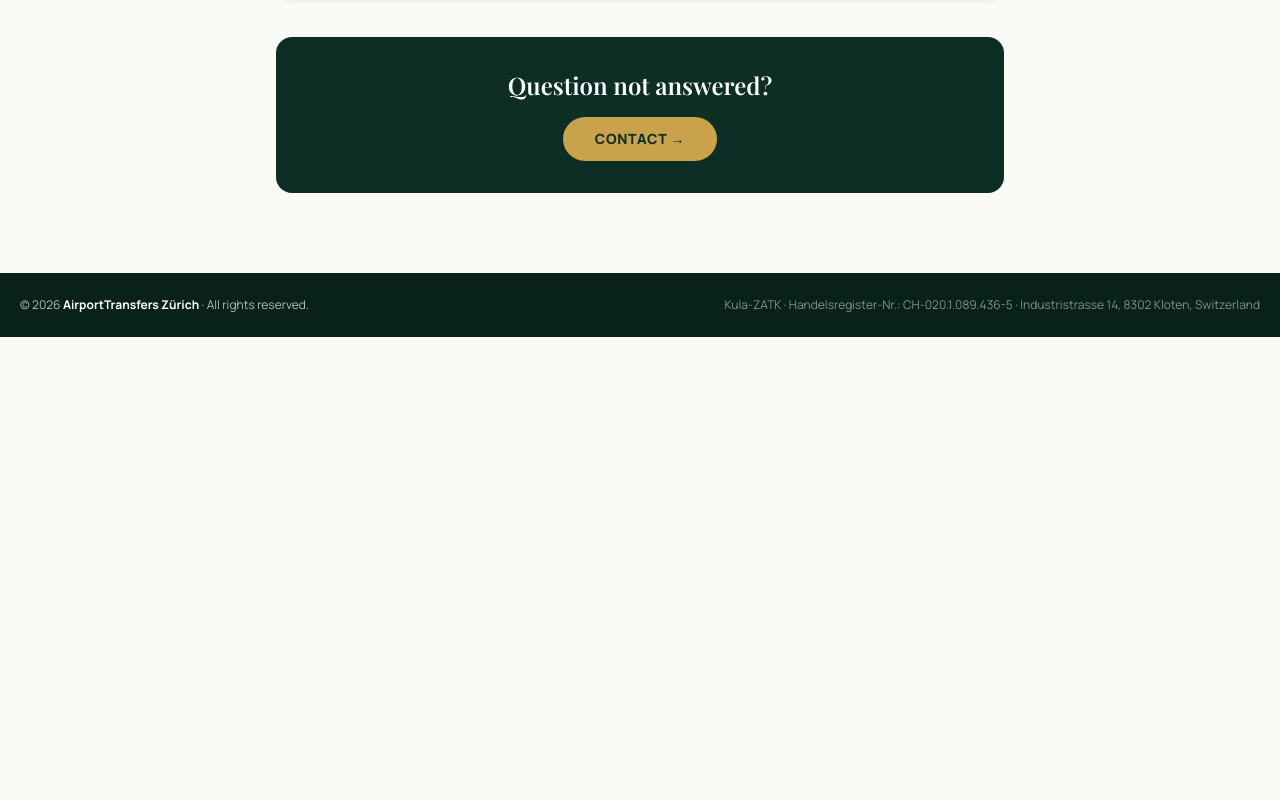
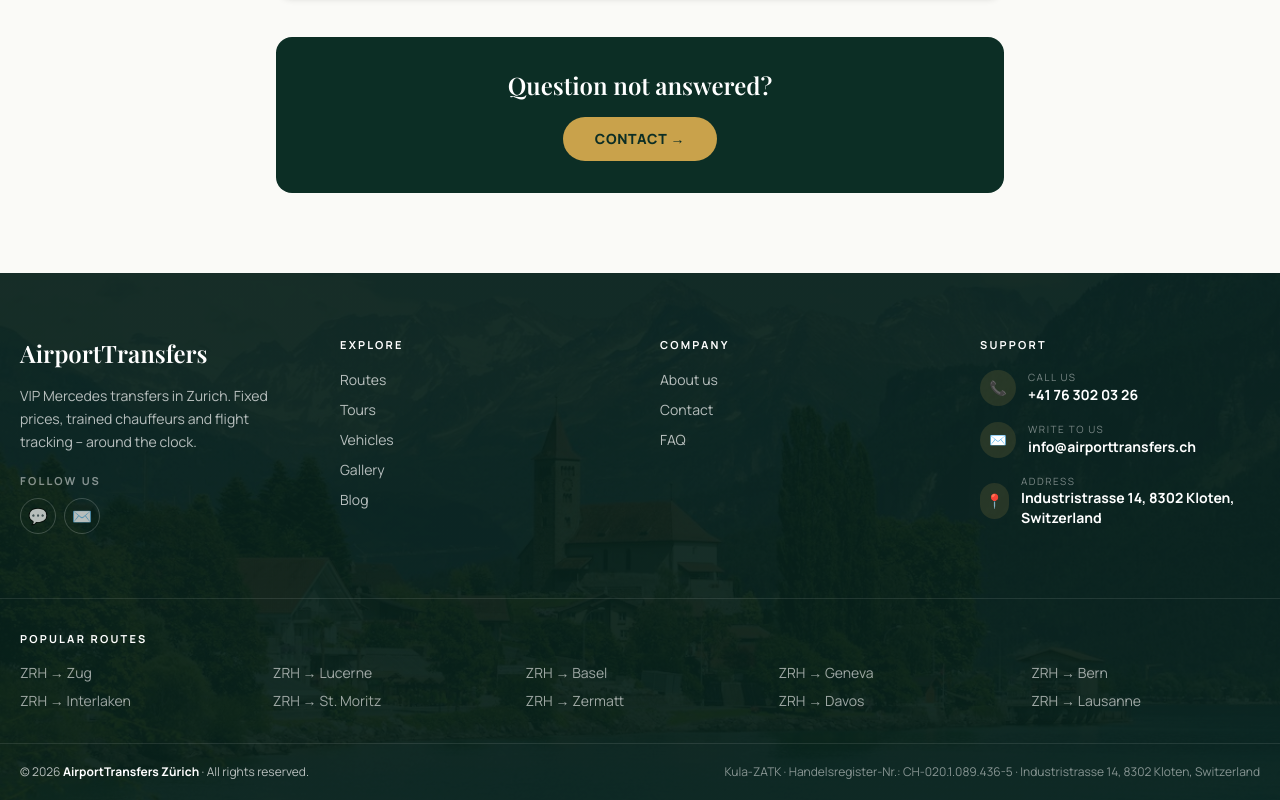
Before and after one commit to fatihemincakiroglu/AirportTransfers, a Next.js app: page /en/faq in a window 1280 px wide. Shown: the part 965-1765 px from the top of the page. Before the commit the page ends 1302 px from the top, so only its background shows below. Built offline with nearby package versions, Linux system fonts and the light colour scheme.

Commit message:
dolu footer her sayfada

```diff
--- a/app/components.tsx
+++ b/app/components.tsx
@@ -571,17 +571,10 @@
 export function SiteFooter({ compact }: { compact?: boolean }) {
   const { lang, P } = useLang();
   const L = t[lang];
-
-  if (compact) {
-    return (
-      <footer style={{ background: C.pineDeep }} className="text-white/70">
-        <div className="mx-auto flex max-w-7xl flex-col items-center justify-between gap-2 px-5 py-6 text-xs md:flex-row">
-          <span>© {new Date().getFullYear()} <b className="text-white">AirportTransfers Zürich</b> · {L.footer.rights}</span>
-          <span className="text-center text-white/50">{COMPANY_NAME} · {COMPANY_REG} · {COMPANY_ADDRESS}</span>
-        </div>
-      </footer>
-    );
-  }
+  // Not: "compact" modu bilinçli olarak devre dışı — tam footer her sayfada
+  // gösterilir (linkler, popüler rotalar, iletişim). Prop, eski çağrılarla
+  // uyumluluk için imzada duruyor.
+  void compact;
 
   return (
     <footer
```
